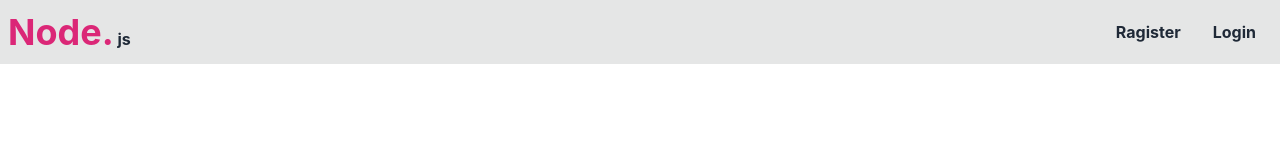
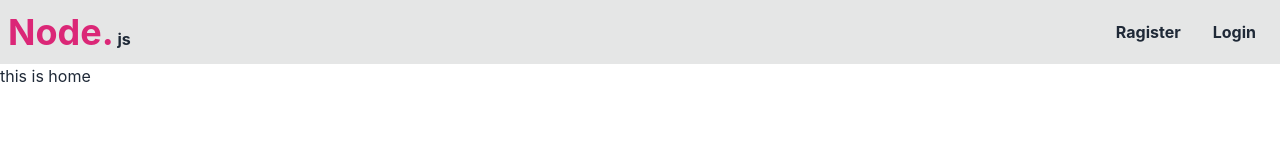
Before and after one commit to pallobbiwas/node-login-from-client, a React (Create React App) app: page /home in a window 1280 px wide. Shown: the top 160 px of the page. Built offline with nearby package versions, Linux system fonts and the light colour scheme.

Commit message:
all done

```diff
--- a/src/App.js
+++ b/src/App.js
@@ -1,6 +1,7 @@
 import { Route, Routes } from "react-router-dom";
 import "./App.css";
 import Header from "./pages/Header";
+import Home from "./pages/Home";
 import Login from "./pages/Login";
 import Ragister from "./pages/Ragister";
 
@@ -10,6 +11,7 @@ function App() {
       <Header />
       <Routes>
         <Route path="/" element={<Ragister />}></Route>
+        <Route path="/home" element={<Home />}></Route>
         <Route path="/ragister" element={<Ragister />}></Route>
         <Route path="/login" element={<Login />}></Route>
       </Routes>
--- /dev/null
+++ b/src/pages/Home.js
@@ -0,0 +1,11 @@
+import React from 'react';
+
+const Home = () => {
+    return (
+        <div>
+            <h1>this is home</h1>
+        </div>
+    );
+};
+
+export default Home;
--- a/src/pages/Login.js
+++ b/src/pages/Login.js
@@ -1,22 +1,29 @@
-import React from "react";
+import React, { useState } from "react";
 import { useForm } from "react-hook-form";
+import { useNavigate } from "react-router-dom";
 
 const Login = () => {
   const { register, handleSubmit, reset } = useForm();
+  const [error, setError] = useState("");
+  const navigated = useNavigate();
   const onSubmit = (data) => {
-    console.log(data);
     fetch("http://localhost:5000/login", {
       method: "POST",
       headers: {
         "Content-type": "application/json",
       },
       body: JSON.stringify(data),
-    })
-      .then((res) => res.json())
-      .then((data) => console.log(data));
+    }).then((res) => {
+      res.json();
+      setError(res.status);
+    });
 
     reset();
   };
+  console.log(error);
+  if (error === 200) {
+    navigated("/home");
+  }
   // GET /ccadmin/v1/orders?limit=200&offset=400
   return (
     <div className="flex justify-center mt-40">
```
Lines whose indentation alone changed are shown as unchanged.
